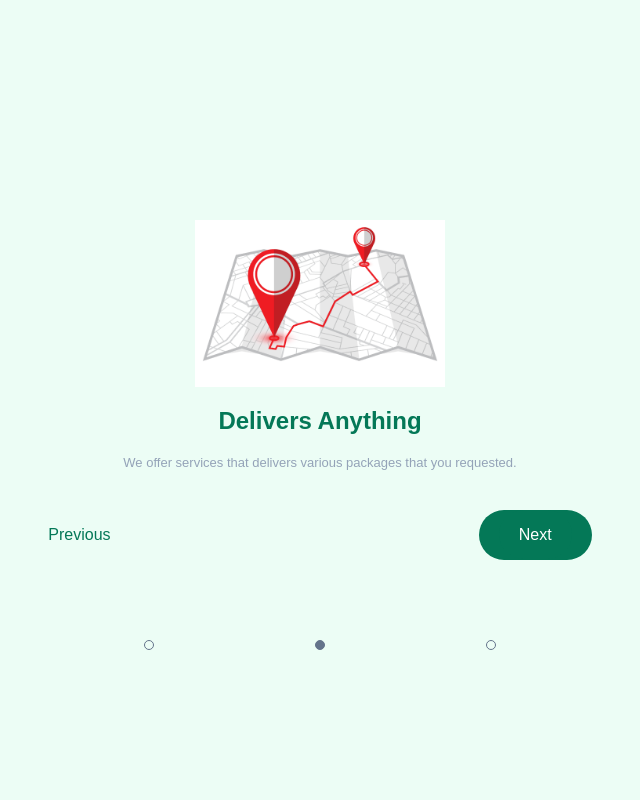
After one commit to hwangxiaoman/AICareWebApp, a PHP site: page /getStarted_2.php in a window 1280 px wide. The commit adds this page. Shown: the whole page, without its empty margins (320-960 px from the left). Run offline with PHP 8.4, Linux system fonts and the light colour scheme.

Commit message:
commit adultery

```diff
--- /dev/null
+++ b/getStarted_2.php
@@ -0,0 +1,26 @@
+<!DOCTYPE html>
+<html lang="en">
+<head>
+    <meta charset="UTF-8">
+    <meta http-equiv="X-UA-Compatible" content="IE=edge">
+    <meta name="viewport" content="width=device-width, initial-scale=1.0">
+    <link rel="stylesheet" href="styles/getStarted_2.css">
+
+    <title>Document</title>
+</head>
+<body>
+    <div class="container">
+        <img src="assets/getStarted_assets/map_getStarted.png" alt="Boxes">
+        <h2>Delivers Anything</h2>
+        <p>We offer services that delivers various packages that you requested.</p>
+        <div class="button">
+            <button class="previous"><a class="previous" href="getStarted.php">Previous</a></button></body>
+            <button class="next"><a class="next" href="getStarted_3.php">Next</a></button></body>
+        </div>
+        <div class="navigation">
+            <div class="c1"></div>
+            <div class="c2"></div>
+            <div class="c3"></div>
+        </div>
+    </div>
+</html>
--- a/index.php
+++ b/index.php
@@ -5,11 +5,13 @@
     <meta http-equiv="X-UA-Compatible" content="IE=edge">
     <meta name="viewport" content="width=device-width, initial-scale=1.0">
     <link rel="stylesheet" href="styles/index.css">
+    <script src="scripts/flashscreen.js"></script>
     <title>Document</title>
 </head>
 <body>
     <div class="container">
         <img src="assets/getStarted_assets/AICareAppLogo.png" alt="">
+        <p>Care</p>
     </div>
 </body>
 </html>
--- /dev/null
+++ b/scripts/flashscreen.js
@@ -0,0 +1,3 @@
+setTimeout(function () {
+    window.location.href = "./getStarted.php";
+}, 3000); // 3000 milliseconds = 3 seconds
--- /dev/null
+++ b/styles/getStarted_2.css
@@ -0,0 +1,117 @@
+:root {
+    --color-emerald-50: #ecfdf5;
+    --color-emerald-100: #d1fae5;
+    --color-emerald-200: #a7f3d0;
+    --color-emerald-300: #6ee7b7;
+    --color-emerald-400: #34d399;
+    --color-emerald-500: #10b981;
+    --color-emerald-600: #059669;
+    --color-emerald-700: #047857;
+    --color-emerald-800: #065f46;
+    --color-emerald-900: #064e3b;
+
+    --color-neutral-400: #94a3b8;
+
+    --color-navigation: #64748B;
+}
+
+* {
+    margin: 0;
+    padding: 0;
+    box-sizing: border-box;
+    font-size: 62.5%;
+    text-decoration: none;
+}
+
+body {
+    width: 100vw;
+    height: 100vh;
+    background-color: var(--color-emerald-50);
+    overflow: hidden;
+}
+
+img {
+    margin-top: 8rem;
+    width: 25rem;
+    height: auto;
+}
+
+h2 {
+    font-family: Arial, Helvetica, sans-serif;
+    font-size: 2.4rem;
+    color: var(--color-emerald-700);
+    font-weight: 700;
+}
+
+p {
+    width: 75%;
+    font-family: Arial, Helvetica, sans-serif;
+    font-size: 1.3rem;
+    color: var(--color-neutral-400);
+    font-weight: 400;
+    text-align: center;
+}
+
+.button {
+    width: inherit;
+    display: flex;
+    flex-flow: row nowrap;
+    justify-content: space-evenly;
+    margin-top: 2rem;
+}
+
+.previous {
+    border: hidden;
+    margin: 0;
+    width: auto;
+    background-color: transparent;
+}
+
+a.previous {
+    font-size: 1.6rem;
+    color: var(--color-emerald-700);
+}
+
+.next {
+    border: hidden;
+    margin: 0;
+    padding: 1.6rem 2rem;
+    width: auto;
+    background: var(--color-emerald-700);
+    border-radius: 50rem;
+}
+
+a.next {
+    font-size: 1.6rem;
+    color: white;
+}
+
+.container {
+    width: inherit;
+    height: inherit;
+    display: flex;
+    flex-flow: column nowrap;
+    gap: 2rem;
+    justify-content: center;
+    align-items: center;
+}
+
+.navigation {
+    display: flex;
+    flex-flow: row nowrap;
+    justify-content: space-around;
+    width: 40%;
+    height: 2rem;
+    margin-top: 6rem;
+}
+
+.navigation>* {
+    border: 1px solid var(--color-navigation);
+    border-radius: 5rem;
+    width: 1rem;
+    height: 1rem;
+}
+
+.navigation>.c2 {
+    background-color: var(--color-navigation)
+}
```
Also changed, not shown: getStarted.php (added, +26 -0 lines), getStarted_3.php (added, +25 -0 lines), index.html (deleted, +0 -19 lines), login.php (added, +31 -0 lines), styles/getStarted.css (added, +118 -0 lines), styles/getStarted_3.css (added, +105 -0 lines), styles/index.css (+22 -1 lines), styles/login.css (added, +96 -0 lines), assets/login_assets/c_d1.png (added), assets/login_assets/c_d2.png (added).
